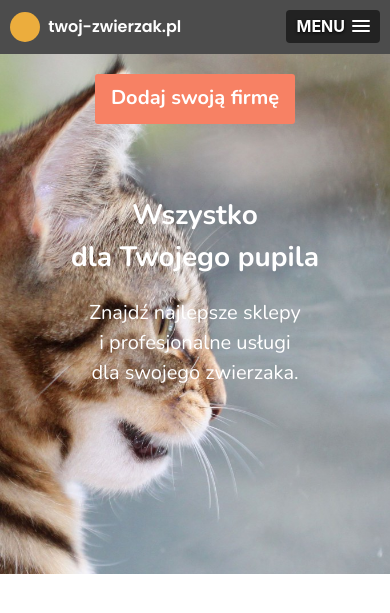
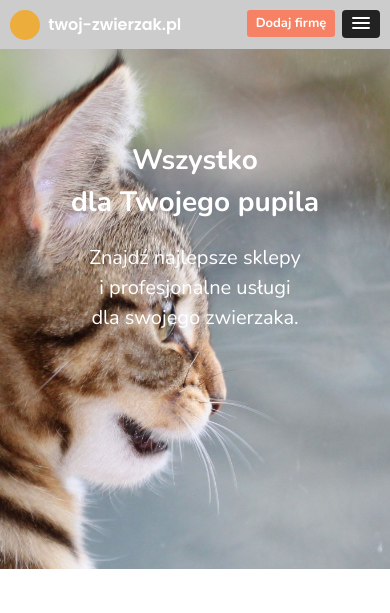
Before and after one commit to developer1984/tz, a PHP site: page / in a window 390 px wide. Shown: the top 613 px of the page. Run offline with PHP 8.4, Linux system fonts and the light colour scheme; some libraries are stand-ins or nearby versions.

Commit message:
(wersja mobilna) Przesunięcie przycisku "Dodaj firmę" i zmiana koloru tła menu

```diff
--- a/assets/css/slicknav.css
+++ b/assets/css/slicknav.css
@@ -78,7 +78,7 @@
 .slicknav_menu {
   font-size: 16px;
   box-sizing: border-box;
-  background: #4c4c4c;
+  background: #cccccc;
   padding: 5px; }
   .slicknav_menu * {
     box-sizing: border-box; }
--- a/assets/css/style.css
+++ b/assets/css/style.css
@@ -33,14 +33,14 @@
     border-radius: 50%;
     display: inline-block;
     position: relative;
-    top: 12px;
+    top: 10px;
     left: 10px;
 }
 .logo_text {
     font-family: 'Poppins', sans-serif;
     display: inline-block;
     position: relative;
-    top: 2px;
+    top: 0;
     left: 14px;
 }
 .account_img {
@@ -48,10 +48,13 @@
 }
 .add_company {
     margin: 0 auto;
-    padding-top: 9px;
-    width: 200px;
-    height: 50px;
-    font-size: 20px;
+    padding-top: 4px;
+    width: 88px;
+    height: 27px;
+    position: absolute;
+    top: 10px;
+    right: 55px;
+    font-size: 13px;
     font-weight: 700;
     text-align: center;
     background-color: #f78164;
--- a/assets/js/script.js
+++ b/assets/js/script.js
@@ -1,5 +1,5 @@
 $(document).ready(function () {
-    $(function(){
+  $(function(){
 		$('#menu').slicknav();
 	});
 })
--- a/index.html
+++ b/index.html
@@ -31,9 +31,9 @@
             Twoje konto
         </a></li>
     </ul>
+    <div class="add_company"><a href="#">Dodaj firmę</a></div>
 </nav>
 <header>
-    <div class="add_company"><a href="#">Dodaj swoją firmę</a></div>
     <div class="head_container">
         <p class="head_title">Wszystko<br>dla Twojego pupila</p>
         <p class="head_descr">Znajdź najlepsze sklepy<br>i profesjonalne usługi<br>dla swojego zwierzaka.</p>
```
Also changed, not shown: assets/js/jquery.slicknav.js.
